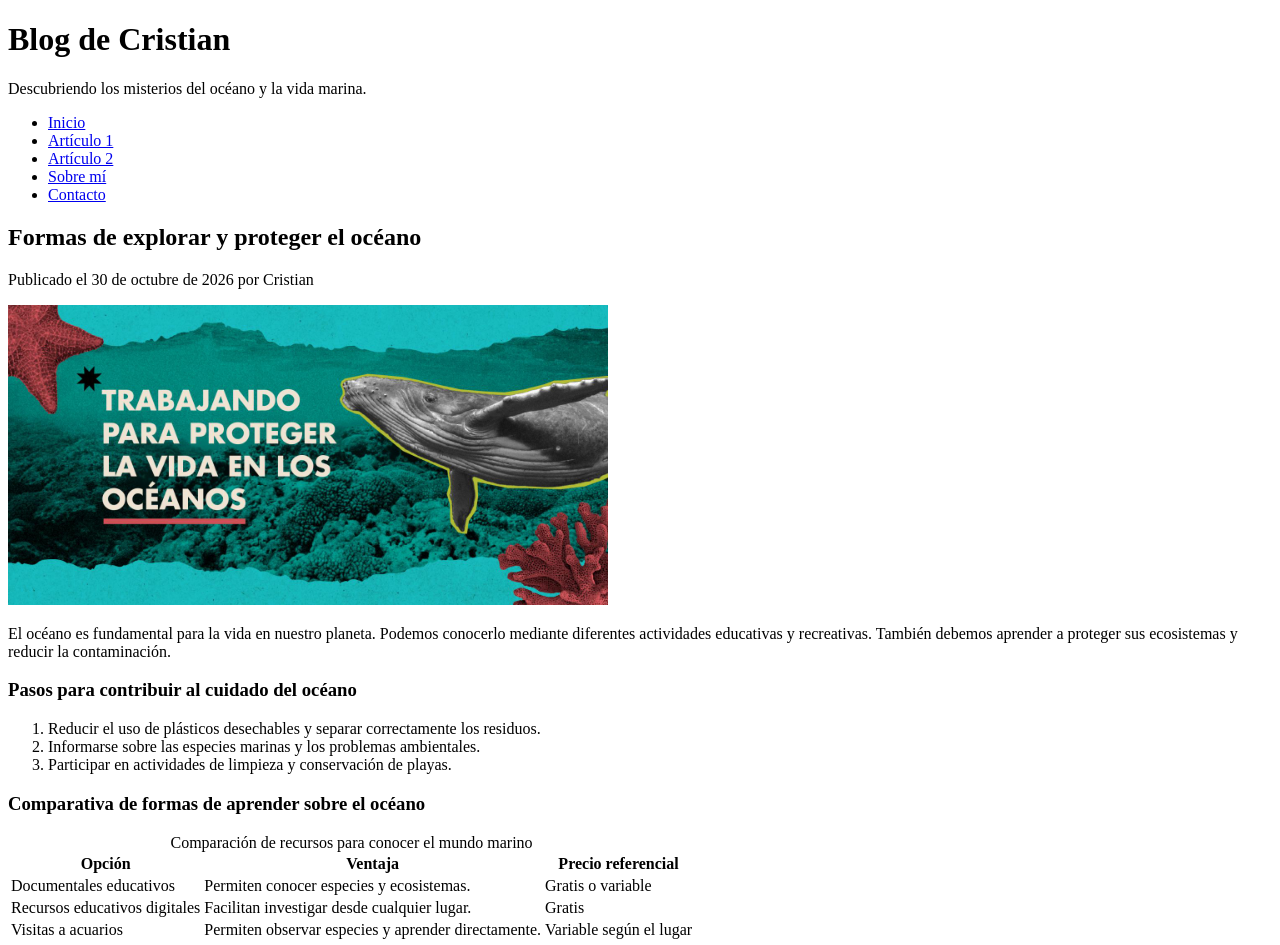
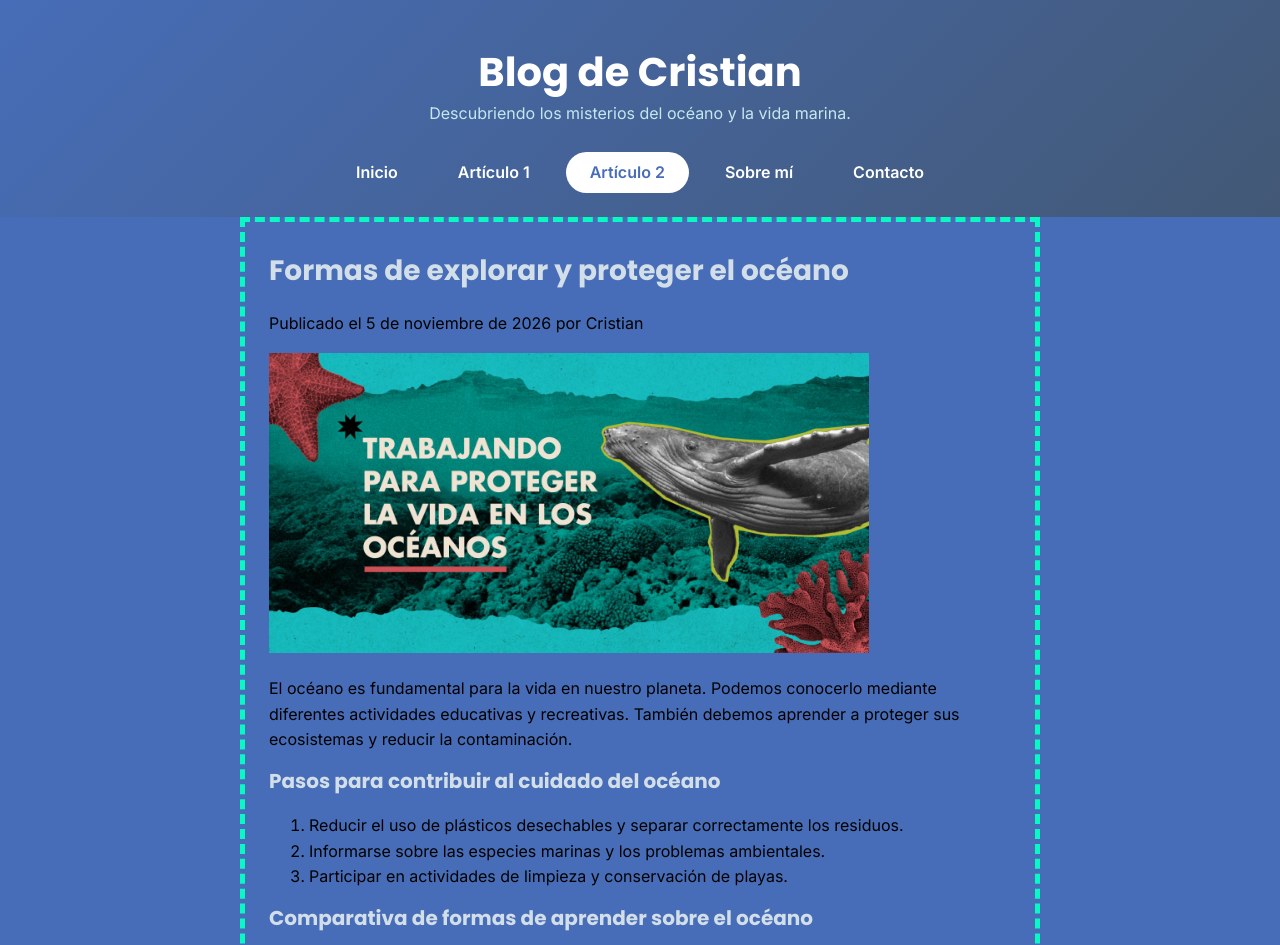
Before and after one commit to compaprox/02_blogpersonal, a plain HTML site: page articulo-2.html in a window 1280 px wide. Shown: the top 945 px of the page. Drawn offline with Linux system fonts and the light colour scheme.

Commit message:
feat/Agregar hojas de estilos

```diff
--- a/articulo-2.html
+++ b/articulo-2.html
@@ -6,6 +6,7 @@
     <meta name="description" content="Conoce diferentes formas de explorar el océano y aprender sobre la conservación de la vida marina.">
     <meta name="viewport" content="width=device-width, initial-scale=1.0">
     <title>Explorar y proteger el océano | Blog de Cristian</title>
+    <link rel="stylesheet" href="css/estilos.css">
 </head>
 <body>
     <header>
@@ -16,7 +17,7 @@
             <ul>
                 <li><a href="index.html">Inicio</a></li>
                 <li><a href="articulo-1.html">Artículo 1</a></li>
-                <li><a href="articulo-2.html">Artículo 2</a></li>
+                <li><a href="articulo-2.html" class="activo">Artículo 2</a></li>
                 <li><a href="sobre-mi.html">Sobre mí</a></li>
                 <li><a href="contacto.html">Contacto</a></li>
             </ul>
@@ -29,7 +30,7 @@
 
             <p>
                 Publicado el
-                <time datetime="2026-10-30">30 de octubre de 2026</time>
+                <time datetime="2026-11-05">5 de noviembre de 2026</time>
                 por Cristian
             </p>
 
--- /dev/null
+++ b/css/estilos.css
@@ -0,0 +1,133 @@
+/* Estilos para el blog de Cristian */
+
+/* importar fuentes de google */
+@import url("https://fonts.googleapis.com/css2?family=Inter:wght@400;600&family=poppins:wght@600;700&display=swap");
+
+/* crear variables */
+:root {
+    /* colores */
+    --color-principal:#476db8;
+    --color-secundario: #425875;
+    --color-texto: #d2dee8;
+    --color-fondo: #6290c8;
+    --color-superficie: #fff;
+    --color-texto-suave: #82a8d7;
+    --color-borde: #09f9c5;
+
+    /* tipografia */
+    --fuente-texto: 'Inter',system-ui, sans-serif;
+    --fuente-titulo: 'Poppins',system-ui, sans-serif;
+
+    /* medidas */
+    --ancho-maximo: 1200px;
+    --ancho-contenido: 800px;
+
+}
+/* correccion del calculo del tamaño de las cajas box */
+*,
+*::before,
+*::after {
+    box-sizing: border-box;
+}
+
+body {
+    background-color: var(--color-principal);
+    font-family: var(--fuente-texto);
+    font-size: 1rem;
+    line-height: 1.6;
+    margin: 0;
+    padding: 0;
+}
+
+
+h1, h2, h3{
+    font-family: var(--fuente-titulo);
+    color: var(--color-texto);
+    margin-top: 0;
+    line-height: 1.2;
+}
+
+h1 {
+    font-size: 2.5rem;
+}
+
+h2 {
+    font-size: 1.75rem;
+}
+
+h3 {
+    font-size: 1.25rem;
+}
+
+/* estilos a los enlaces */
+a {
+    color: var(--color-principal);
+    text-decoration: none;
+    font-weight: 600;
+}
+
+a:hover {
+    color: var(--color-principal);
+    text-decoration: underline;
+}
+main {
+    max-width: var(--ancho-contenido);
+    margin: 0 auto;
+    padding:2rem 1.5rem;
+    border: 5px dashed var(--color-borde);
+}
+
+/* Encabezado */
+
+header {
+    background: linear-gradient(135deg, var(--color-principal), var(--color-secundario));
+    color: var(--color-texto);
+    padding: 3rem 1.5rem 1.5rem;
+    text-align: center;
+}
+
+header h1 {
+    color: white;
+    font-family: var(--fuente-titulo);
+    font-size: 2.5rem;
+    margin: 0 0 5px;
+}
+
+header p {
+    color: #C5E8EF;
+    margin: 0 0 25px;
+}
+
+/* =====================================
+   MENÚ DE NAVEGACIÓN
+   ===================================== */
+
+nav ul {
+    display: flex;
+    justify-content: center;
+    flex-wrap: wrap;
+    gap: 12px;
+    list-style: none;
+    padding: 0;
+    margin: 0;
+}
+
+nav a {
+    display: block;
+    color: white;
+    text-decoration: none;
+    font-weight: 600;
+    padding: 0.5rem 1.5rem;
+    border-radius: 999px;
+    transition: background-color 0.2s;
+}
+
+nav a:hover {
+    background-color: var(--color-principal);
+    color: white;
+}
+
+nav a.activo {
+    background-color: white;
+    color: var(--color-principal);
+}
```
Also changed, not shown: articulo-1.html (+2 -1 lines), contacto.html (+2 -1 lines), index.html (+3 -1 lines), sobre-mi.html (+2 -1 lines), img/Imagen pegada (2).png (added), img/Imagen pegada.png (added), img/logoCLARO.png (added).
